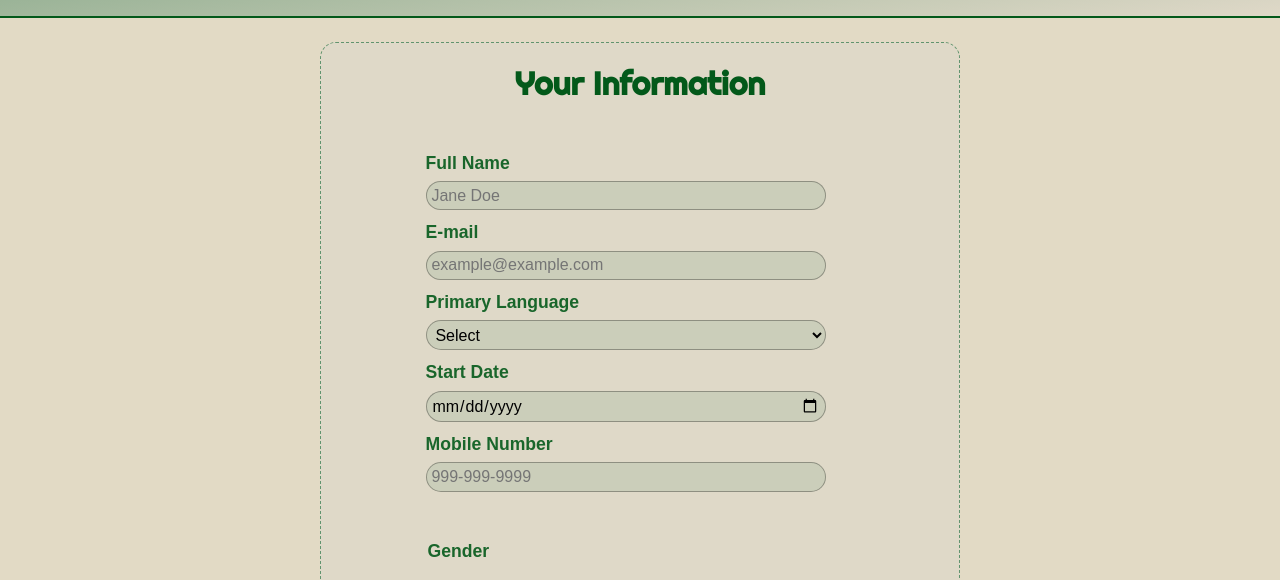
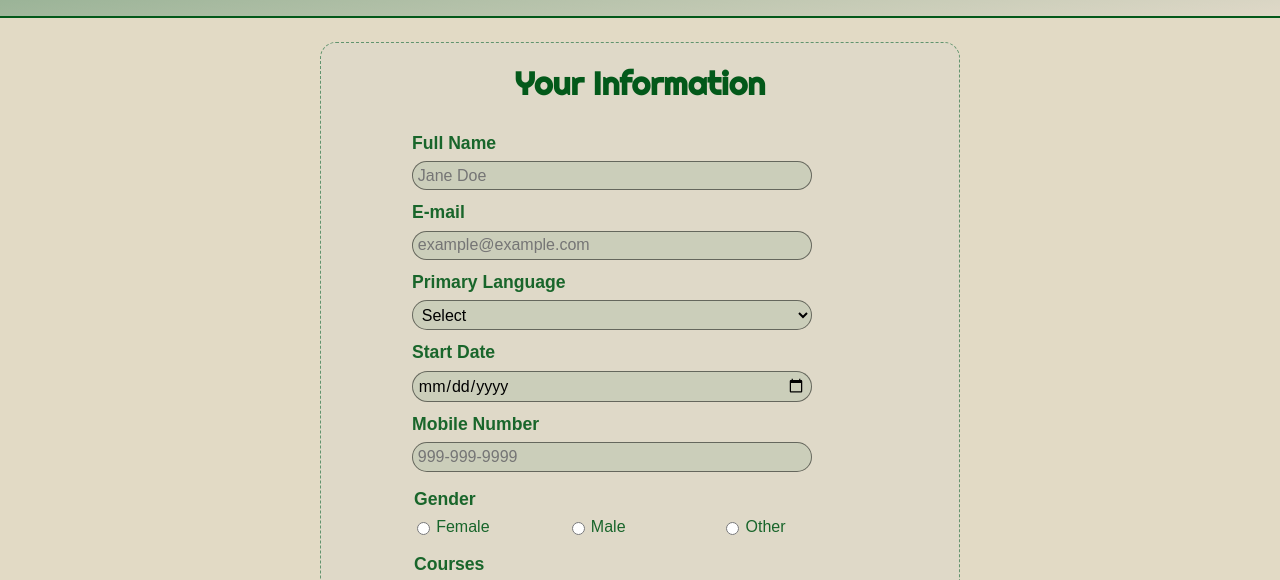
Before and after one commit to Habi0051/responsive-form, a plain HTML site: page index.html in a window 1280 px wide. Shown: the part 169-749 px from the top of the page. Drawn offline with Linux system fonts and the light colour scheme; a web font is replaced by a local one.

Commit message:
required on form, final css styles, favicon. Everything working

```diff
--- a/css/main.css
+++ b/css/main.css
@@ -46,7 +46,6 @@
     }
     .register-form{
         display: grid;
-        gap: 1rem;
         margin: 1rem;
         margin-top: 1.5rem;
         background-color: var(--color-bgscndry);
@@ -66,7 +65,6 @@
     .register-form__group{
         display: grid;
         gap: 0.5rem;
-        padding: 1.6rem;
         border: none;
     }
     .register-form__label{
@@ -78,7 +76,7 @@
     .register-form__input,
     .register-form__select{
         padding: 0.3rem;
-        border: 1px solid hsl( from var(--color-black) h s l / 0.3);
+        border: 1px solid hsl( from var(--color-black) h s l / 0.5);
         border-radius: var(--radius);
         background-color: hsl(from var(--color-accent) h s l / 0.15);
     }
@@ -99,6 +97,7 @@
         color: var(--color-bgscndry);
         background-color: var(--color-text);
         padding: 0.7rem;
+        margin-top: 1.5rem;
         margin-bottom: 2rem;
         border-radius: var(--radius);
     }
--- a/index.html
+++ b/index.html
@@ -8,6 +8,10 @@
     <link rel="preconnect" href="https://fonts.googleapis.com">
     <link rel="preconnect" href="https://fonts.gstatic.com" crossorigin>
     <link href="https://fonts.googleapis.com/css2?family=Anta&family=Righteous&display=swap" rel="stylesheet">
+    <link rel="icon" type="image/png" href="./img/favicon-96x96.png" sizes="96x96">
+    <link rel="icon" type="image/svg+xml" href="./img/favicon.svg">
+    <link rel="shortcut icon" href="./img/favicon.ico">
+    <link rel="apple-touch-icon" sizes="180x180" href="./img/apple-touch-icon.png">
 </head>
 <body>
     <header class="site-header">
@@ -28,13 +32,13 @@
                 <legend class="register-form__legend register-form__title">Your Information</legend>
 
                 <label class="register-form__label" for="studentName">Full Name</label>
-                <input class="register-form__input" type="text" id="studentName" name="studentName" placeholder="Jane Doe">
+                <input class="register-form__input" type="text" id="studentName" name="studentName" placeholder="Jane Doe" required>
 
                 <label class="register-form__label" for="studentEmail" >E-mail</label>
-                <input class="register-form__input" type="email" id="studentEmail" name="studentEmail" placeholder="example@example.com">
+                <input class="register-form__input" type="email" id="studentEmail" name="studentEmail" placeholder="example@example.com" required>
 
                 <label class="register-form__label" for="studentLanguage">Primary Language</label>
-                <select class="register-form__input" id="studentLanguage" name="studentLanguage">
+                <select class="register-form__input" id="studentLanguage" name="studentLanguage" required>
                     <option value="">Select</option>
                     <option value="english">English</option>
                     <option value="french">French</option>
@@ -42,10 +46,10 @@
                 </select>
 
                 <label class="register-form__label" for="studentStart">Start Date</label>
-                <input class="register-form__input" type="date" id="studentStart" name="studentStart">
+                <input class="register-form__input" type="date" id="studentStart" name="studentStart" required>
 
                 <label class="register-form__label" for="studentPhone">Mobile Number</label>
-                <input class="register-form__input" type="tel" id="studentPhone" name="studentPhone" placeholder="999-999-9999">
+                <input class="register-form__input" type="tel" id="studentPhone" name="studentPhone" placeholder="999-999-9999" required>
 
             </fieldset>
             <fieldset class="register-form__group register-form__group-option">
```
Also changed, not shown: img/apple-touch-icon.png (added), img/favicon-96x96.png (added), img/favicon.ico (added), img/favicon.svg (added), img/web-app-manifest-192x192.png (added), img/web-app-manifest-512x512.png (added), 1 other file.
